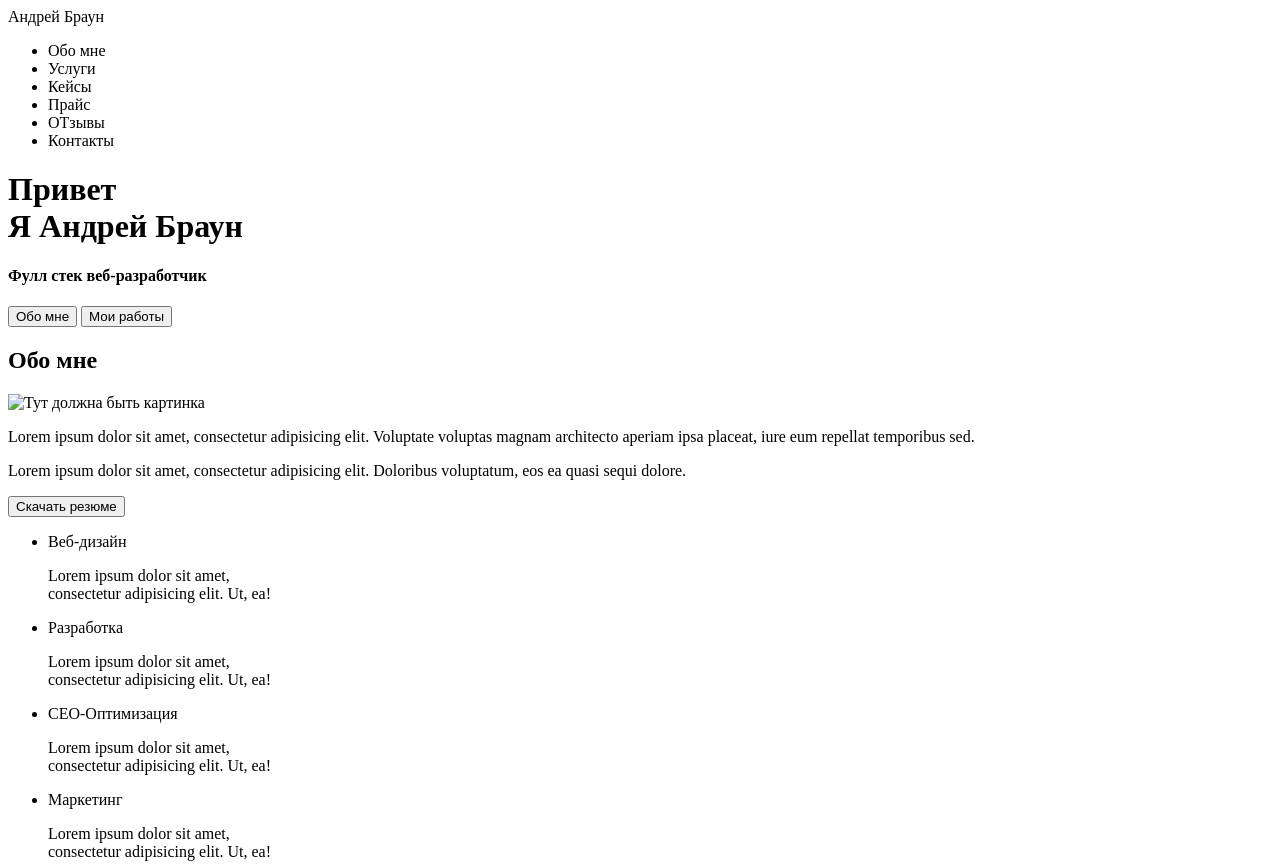
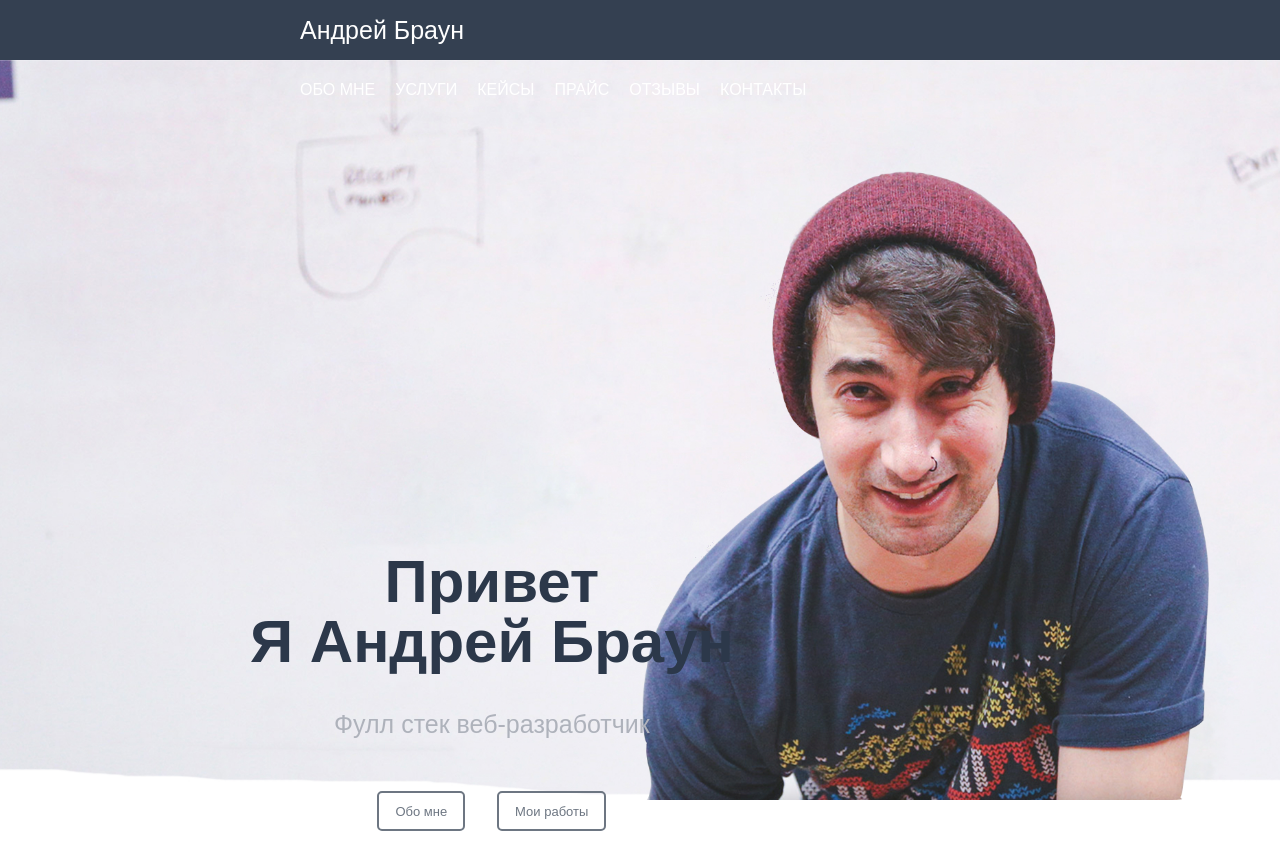
Before and after one commit to Serezhaignatov/Serezhaignatov.github.io, a plain HTML site: page src/index.html in a window 1280 px wide. Shown: the top 864 px of the page. Drawn offline with Linux system fonts and the light colour scheme.

Commit message:
Залил ДЗ (3-4 Разделы)

```diff
--- /dev/null
+++ b/src/css/reset.css
@@ -0,0 +1,41 @@
+*{
+    padding: 0;
+    margin: 0;
+    border: 0;
+}
+
+*,*:before, *:after{
+	-moz-box-sizing: border-box;
+	-webkit-box-sizing: border-box;
+	box-sizing: border-box;
+}
+
+:focus, :active{outline: none;}
+a:focus, a:active{outline: none;}
+
+nav, footer, header, aside{display: block;}
+
+html, body{
+height:100%;
+width:100%;
+font-size 100%;
+line-height: 1;
+font-size:14px;
+-ms-text-size-adjust: 100%;
+-moz-text-size-adjust: 100%;
+-webkit-text-size-adjust: 100%;
+}
+
+input, button, textarea{font-family: inherit;
+}
+
+input::-ms-clear{display: none;}
+button{cursor: pointer;}
+button::-moz-focus-inner{padding: 0; border:0;}
+a, a:visited{text-decoration: none; color: black;}
+a:hover{text-decoration: none;}
+ul li{list-style: none;}
+img{vertical-align: top;}
+
+
+h1,h2,h3,h4,h5,h6{font-size: inherit; font-weight: 400;}
--- /dev/null
+++ b/src/css/style.css
@@ -0,0 +1,75 @@
+body{
+    font-family: Arial, sans-serif;
+}
+
+nav{
+width: 100%;
+    height: 60px;
+    background: #344051
+}
+
+.logo{
+    color: #fff;
+    font-size: 25px;
+    line-height: 60px;
+    padding-left: 300px;
+    float: left;
+}
+
+.menu0{
+    float: left;
+    padding-left: 300px;
+}
+
+.menu0 li{
+    float: left;
+    line-height: 60px;
+    color: #fff;
+    margin-right: 20px;
+    font-size: 16px;
+    text-transform: uppercase;
+}
+
+.main{
+    width: 100%;
+    height: calc(100% - 60px);
+    background: url(../img/boy.png) 90% 100%/auto 85% no-repeat , url(../img/bg.jpg) center/cover no-repeat;
+}
+
+.title__container{
+    float: left;
+    margin: 432px 0px 0px 250px;
+    color: #2c384a;
+    text-align: center;
+
+}
+.title__container h1{
+    font-size: 60px;
+    font-weight: bold;
+}
+
+.title__container h4{
+    margin: 40px;
+    font-size: 25px;
+    color: #aeb2bb;
+}
+
+.title__container input{
+    height: 40px;
+    text-align: center;
+    border: 2px solid #6d7682;
+    background: none;
+    border-radius: 5px;
+    color: #6d7682;
+    font-size: 13px;
+    padding: 0 16px;
+    margin: 14px;
+}
+.str2{
+    font-size: 25px;
+    text-transform:uppercase;
+    color: #263244;
+    text-align: center;
+    margin-top: 108px;
+
+}
--- a/src/index.html
+++ b/src/index.html
@@ -10,6 +10,8 @@
     <meta property="og:title" content="Описание...">
 
     <title>Андрей Браун - Веб-разработчик</title>
+    <link rel="stylesheet" href="css/reset.css">
+    <link rel="stylesheet" href="css/style.css">
 </head>
 
 <body>
@@ -17,12 +19,13 @@
 <header>
     <nav>
         <div class="logo">Андрей Браун</div>
-        <div class="menu"><ul>
+        <div class="menu0">
+           <ul>
             <li>Обо  мне</li>
             <li>Услуги</li>
             <li>Кейсы</li>
             <li>Прайс</li>
-            <li>ОТзывы</li>
+            <li>Отзывы</li>
             <li>Контакты</li>
 
         </ul></div>
@@ -38,17 +41,21 @@
 
 </div></div>
 
- <div>
+ <div class="str2">
      <h2>Обо мне</h2>
  </div>
-        <img src="" alt="Тут должна быть картинка">
+       <div class="picturec">
+           <img src="img/Cherta.png">
+           <img src="img/boy2.png" alt="">
+       </div>
+
 
 <p>Lorem ipsum dolor sit amet, consectetur adipisicing elit. Voluptate voluptas magnam architecto aperiam ipsa placeat, iure eum repellat temporibus sed.</p>
 <p>Lorem ipsum dolor sit amet, consectetur adipisicing elit. Doloribus voluptatum, eos ea quasi sequi dolore.</p>
 
 <input type="submit" value="Скачать резюме">
 
-<div class="menu"><ul>
+<div class="menu1"><ul>
     <li>Веб-дизайн
     <p>Lorem ipsum dolor sit amet,<br> consectetur adipisicing elit. Ut, ea!</p>
     </li>
@@ -106,9 +113,7 @@
 
  <p>Lorem ipsum dolor sit amet, consectetur adipisicing elit. Enim ducimus laborum possimus eligendi, repellendus ut, tempore modi quis consectetur omnis.</p>
 
-</body>
-
-<footer>
+ <footer>
     <h2>Мои контакты</h2>
 
     <p>Lorem ipsum dolor sit amet, consectetur adipisicing elit. Alias, numquam?</p>
@@ -130,4 +135,8 @@
 
 <input type="submit" value="Отправить">
 </footer>
+
+</body>
+
+
 </html>
```
Also changed, not shown: src/img/Cherta.png (added), src/img/bg.jpg (added), src/img/boy.png (added), src/img/boy2.png (added).
